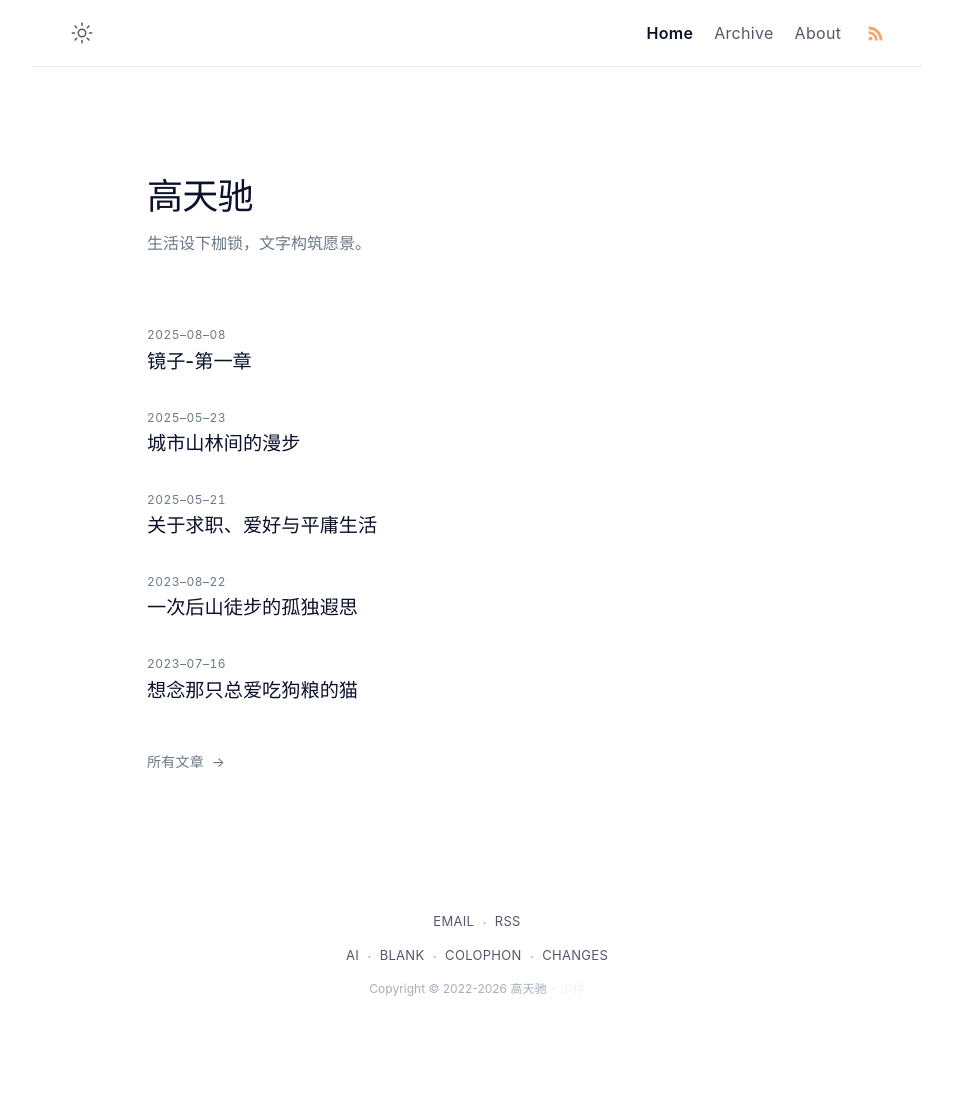
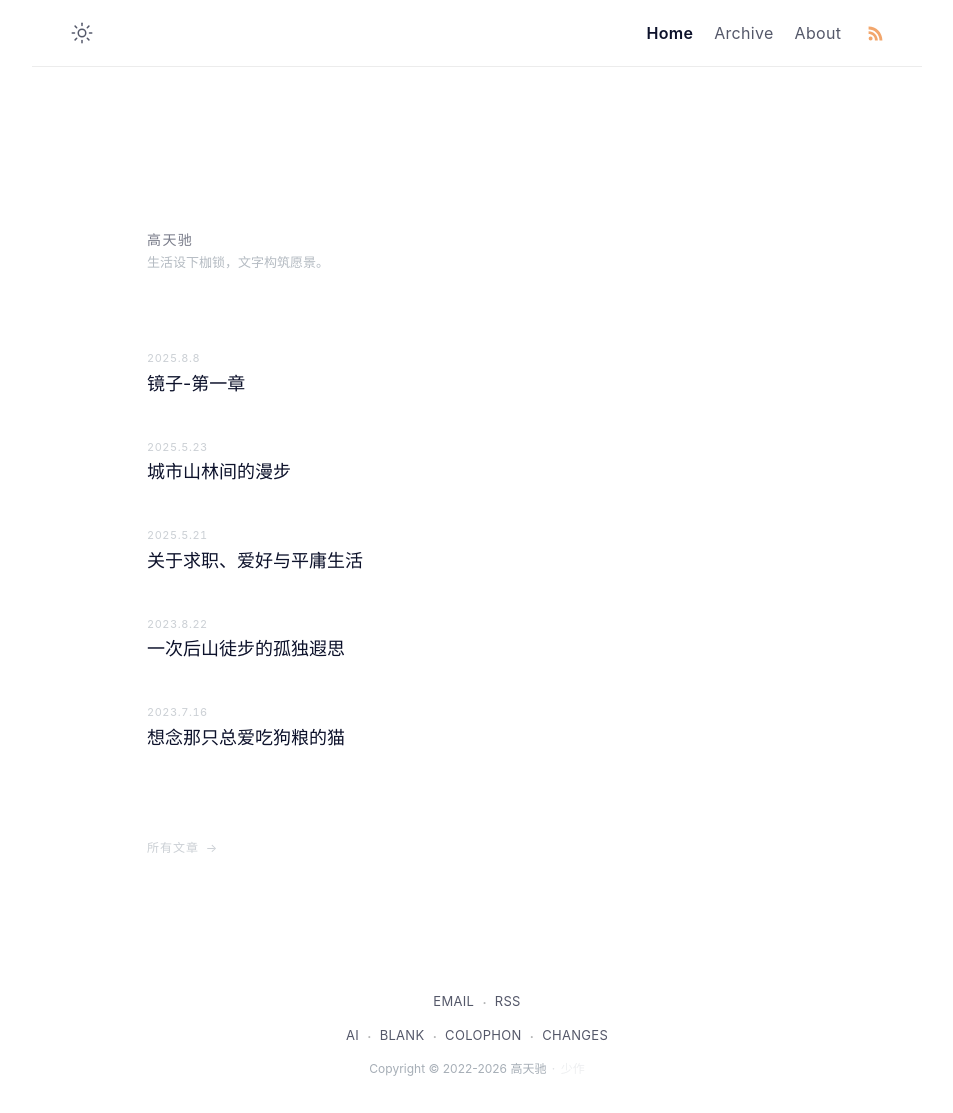
Before and after one commit to gaotianchi/gaotianchi.github.io, a Jekyll site: the page built from index.md, in a window 1280 px wide. Shown: the whole page, without its empty margins (163-1116 px from the left). Built offline with Jekyll 4.4.1, drawn with Linux system fonts in a browser that asks for light colours; before the commit the page ends 1032 px from its top, so only the background shows below that.

Commit message:
refactor: redesign homepage with architectural minimalism
- Reduce site title to subtle 0.875rem signature-like treatment
- Reduce description to muted 0.8125rem secondary text
- Refine post titles to 1.125rem/400 weight for understated elegance
- Use opacity-based hover transitions instead of color changes
- Enlarge spacing: 18vh top padding, 5rem between sections, 2.75rem between posts
- Keep date separate above title, dimmed at 0.35 opacity
)

```diff
--- a/_layouts/home.html
+++ b/_layouts/home.html
@@ -15,7 +15,7 @@ home: true
   <div class="home-posts">
     {%- for post in visible_posts limit: site.number_of_posts -%}
     <article class="home-post-item">
-      <time class="home-post-date" datetime="{{ post.date | date_to_xmlschema }}">{{ post.date | date: "%Y–%m–%d" }}</time>
+      <time class="home-post-date" datetime="{{ post.date | date_to_xmlschema }}">{{ post.date | date: "%Y.%-m.%-d" }}</time>
       <h2 class="home-post-title">
         <a href="{{ post.url }}">{{ post.title | escape }}</a>
       </h2>
--- a/_sass/klise/_dark.scss
+++ b/_sass/klise/_dark.scss
@@ -264,21 +264,28 @@ body[data-theme="dark"] {
   }
 
   // Home
-  .home-head .home-title {
+  .home-title {
     color: $dark-white;
+  }
+
+  .home-post-date {
+    color: $dark-gray;
   }
 
   .home-post-title a {
     color: $dark-white;
 
     &:hover {
-      color: $dark-text-link-blue;
+      opacity: 0.5;
     }
   }
 
+  .home-post-item:hover .home-post-date {
+    opacity: 0.6;
+  }
+
   .home-archive-link:hover {
-    color: $dark-text-link-blue;
-    border-color: $dark-text-link-blue;
+    opacity: 0.8;
   }
 
 
--- a/_sass/klise/_layout.scss
+++ b/_sass/klise/_layout.scss
@@ -373,42 +373,45 @@
   }
 }
 
-// Home — minimal typographic
+// Home — architectural minimalism
 .home-wrapper {
-  padding-top: 12vh;
+  padding-top: 18vh;
 
   @include media-query($on-mobile) {
-    padding-top: 8vh;
+    padding-top: 12vh;
   }
 }
 
 .home-head {
-  margin-bottom: 4.5rem;
+  margin-bottom: 5rem;
+}
 
 .home-title {
-    font-size: 2.25rem;
+  font-size: 0.875rem;
   font-weight: 400;
-    letter-spacing: -0.02em;
-    line-height: 1.2;
-    margin: 0 0 0.75rem;
+  letter-spacing: 0.1em;
+  line-height: 1.5;
+  margin: 0 0 0.15rem;
   color: $black;
+  opacity: 0.55;
 }
 
 .home-desc {
-    font-size: 1rem;
+  font-size: 0.8125rem;
+  font-weight: 400;
   color: $gray;
-    line-height: 1.7;
-    max-width: 28em;
+  line-height: 1.6;
+  max-width: 26em;
   margin: 0;
-  }
+  opacity: 0.5;
 }
 
 .home-posts {
-  margin-bottom: 2.5rem;
+  margin-bottom: 5rem;
 }
 
 .home-post-item {
-  margin-bottom: 2.25rem;
+  margin-bottom: 2.75rem;
 
   &:last-child {
     margin-bottom: 0;
@@ -417,44 +420,47 @@
 
 .home-post-date {
   display: block;
-  font-size: 0.75rem;
+  font-size: 0.6875rem;
   font-variant-numeric: tabular-nums;
-  letter-spacing: 0.04em;
+  letter-spacing: 0.05em;
   color: $gray;
-  margin-bottom: 0.4rem;
+  opacity: 0.35;
+  margin-bottom: 0.35rem;
   line-height: 1;
+  transition: opacity 0.25s ease;
+}
+
+.home-post-item:hover .home-post-date {
+  opacity: 0.6;
 }
 
 .home-post-title {
-  font-size: 1.2rem;
-  font-weight: 500;
-  line-height: 1.45;
+  font-size: 1.125rem;
+  font-weight: 400;
+  line-height: 1.55;
   margin: 0;
 
   a {
     color: $black;
     text-decoration: none;
-    border: none;
+    transition: opacity 0.25s ease;
 
     &:hover {
-      color: $text-link-blue;
+      opacity: 0.45;
     }
   }
 }
 
 .home-archive-link {
-  display: inline-block;
-  font-size: 0.875rem;
+  font-size: 0.75rem;
   color: $gray;
   text-decoration: none;
-  letter-spacing: 0.02em;
-  padding: 0.3rem 0;
-  border-bottom: 1px solid transparent;
-  transition: color 0.25s ease, border-color 0.25s ease;
+  letter-spacing: 0.08em;
+  opacity: 0.35;
+  transition: opacity 0.25s ease;
 
   &:hover {
-    color: $text-link-blue;
-    border-color: $text-link-blue;
+    opacity: 0.8;
   }
 }
 
```
Lines whose indentation alone changed are shown as unchanged.
